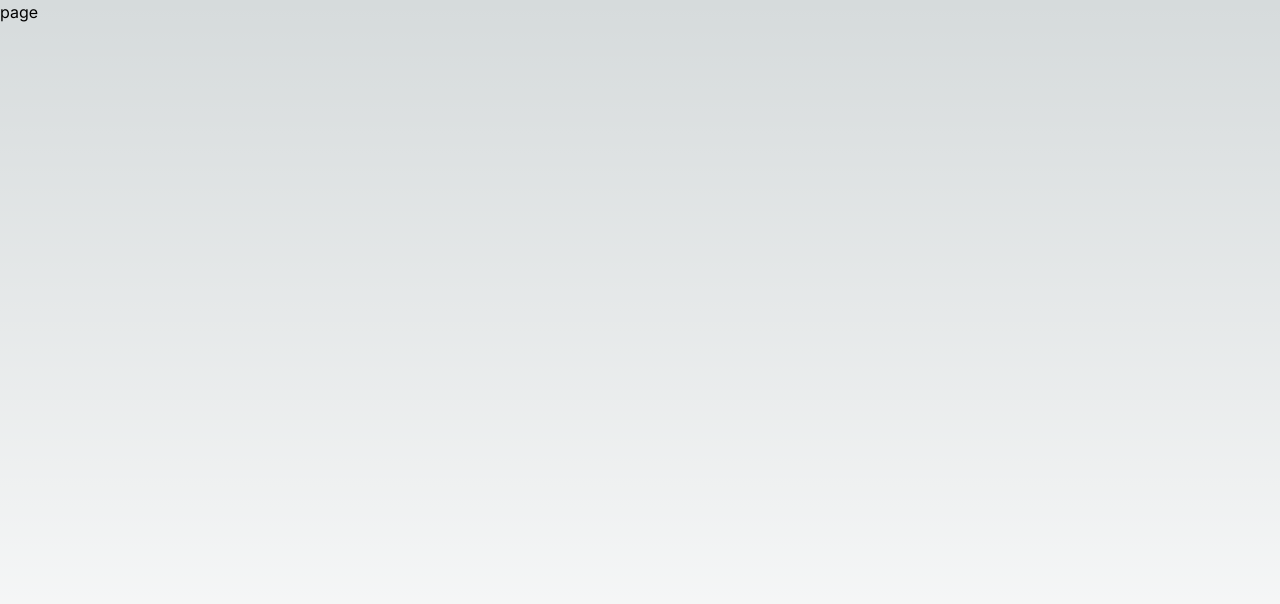
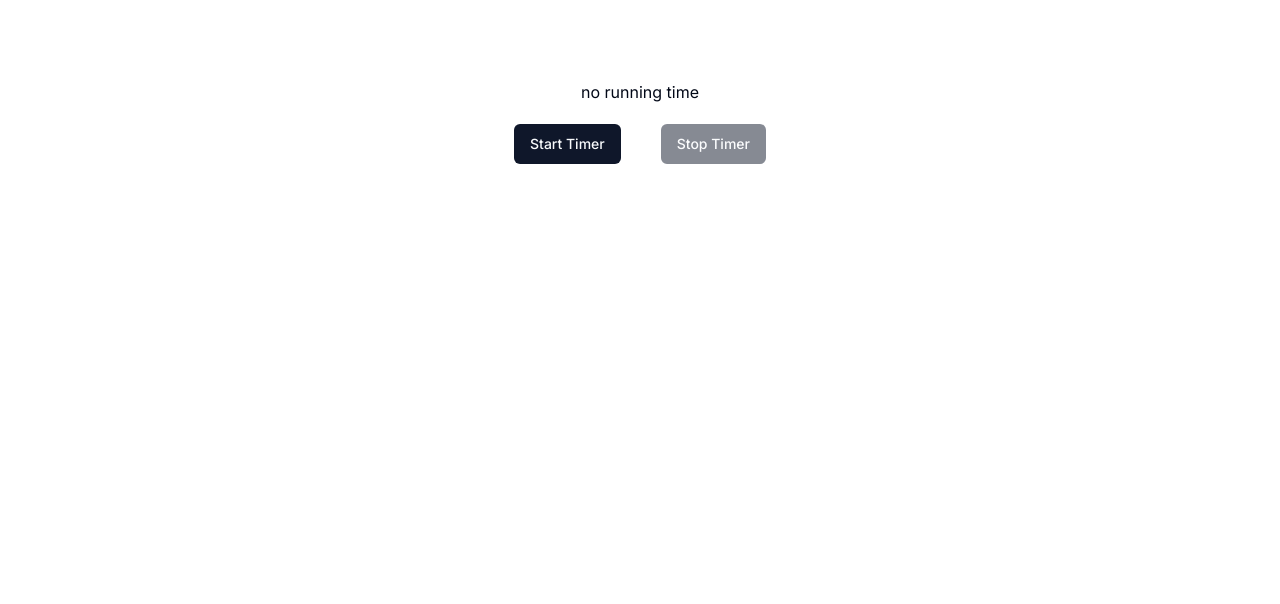
Before and after one commit to Rishiii7/React-Exp, a Next.js app in the folder my-learning/: page /Bind in a window 1280 px wide. Shown: the top 604 px of the page. Built offline with nearby package versions, Linux system fonts and the light colour scheme.

Commit message:
feat: impleted timer function

```diff
--- a/my-learning/app/Bind/page.tsx
+++ b/my-learning/app/Bind/page.tsx
@@ -1,8 +1,84 @@
-import React from 'react'
+"use client";
+import { Button } from '@/components/ui/button';
+import { Input } from '@/components/ui/input'
+import React, { useEffect, useRef, useState } from 'react';
+
+type TimerProps = {
+    time: number
+}
+
+const useTimer = ({
+    time
+} : TimerProps) => {
+    const [isRunning, setIsRunning] = useState(false);
+    const [seconds, setSeconds] = useState(time);
+
+    const timerId = useRef<NodeJS.Timeout>();
+
+    const start = () => {
+        timerId.current = setInterval( () => {
+            /**
+             * start the timer
+             * set the isrunning to true
+             */
+            if(seconds === 0 ) {
+                clearInterval(timerId.current);
+            }
+            setSeconds( (prev) => prev - 1);
+            setIsRunning( true );
+        }, 1000);
+    }
+    const stop = () => {
+        clearInterval(timerId.current);
+        setIsRunning(false);
+        setSeconds(time)
+    }
+
+    useEffect( () => {
+        if(seconds === 0) {
+            stop();
+        }
+    }, [seconds]);
+
+    return {
+        isRunning,
+        start,
+        stop,
+        seconds,
+    }
+}
+
 
 const page = () => {
+
+    const {isRunning, start, stop, seconds} = useTimer({
+        time: 10
+    });
+
+
+
   return (
-    <div>page</div>
+    <>
+    <div className='w-full flex flex-col justify-center items-center mt-20 gap-5'>
+        <div>
+            { isRunning ? seconds : "no running time"}
+        </div>
+        <div className='space-x-10'>
+            <Button
+                onClick={start}
+                disabled={isRunning}
+            >
+                Start Timer
+            </Button>
+            <Button
+                onClick={stop}
+                disabled={!isRunning}
+            >
+                Stop Timer
+            </Button>
+        </div>
+    </div>
+    </>
   )
 }
 
--- a/my-learning/app/globals.css
+++ b/my-learning/app/globals.css
@@ -2,36 +2,68 @@
 @tailwind components;
 @tailwind utilities;
 
-html, body, :root {
-  height: 100%;
-  width: 100%;
-}
-:root {
-  --foreground-rgb: 0, 0, 0;
-  --background-start-rgb: 214, 219, 220;
-  --background-end-rgb: 255, 255, 255;
-}
+@layer base {
+  :root {
+    --background: 0 0% 100%;
+    --foreground: 222.2 84% 4.9%;
+    --card: 0 0% 100%;
+    --card-foreground: 222.2 84% 4.9%;
+    --popover: 0 0% 100%;
+    --popover-foreground: 222.2 84% 4.9%;
+    --primary: 222.2 47.4% 11.2%;
+    --primary-foreground: 210 40% 98%;
+    --secondary: 210 40% 96.1%;
+    --secondary-foreground: 222.2 47.4% 11.2%;
+    --muted: 210 40% 96.1%;
+    --muted-foreground: 215.4 16.3% 46.9%;
+    --accent: 210 40% 96.1%;
+    --accent-foreground: 222.2 47.4% 11.2%;
+    --destructive: 0 84.2% 60.2%;
+    --destructive-foreground: 210 40% 98%;
+    --border: 214.3 31.8% 91.4%;
+    --input: 214.3 31.8% 91.4%;
+    --ring: 222.2 84% 4.9%;
+    --radius: 0.5rem;
+    --chart-1: 12 76% 61%;
+    --chart-2: 173 58% 39%;
+    --chart-3: 197 37% 24%;
+    --chart-4: 43 74% 66%;
+    --chart-5: 27 87% 67%;
+  }
 
-@media (prefers-color-scheme: dark) {
-  :root {
-    --foreground-rgb: 255, 255, 255;
-    --background-start-rgb: 0, 0, 0;
-    --background-end-rgb: 0, 0, 0;
+  .dark {
+    --background: 222.2 84% 4.9%;
+    --foreground: 210 40% 98%;
+    --card: 222.2 84% 4.9%;
+    --card-foreground: 210 40% 98%;
+    --popover: 222.2 84% 4.9%;
+    --popover-foreground: 210 40% 98%;
+    --primary: 210 40% 98%;
+    --primary-foreground: 222.2 47.4% 11.2%;
+    --secondary: 217.2 32.6% 17.5%;
+    --secondary-foreground: 210 40% 98%;
+    --muted: 217.2 32.6% 17.5%;
+    --muted-foreground: 215 20.2% 65.1%;
+    --accent: 217.2 32.6% 17.5%;
+    --accent-foreground: 210 40% 98%;
+    --destructive: 0 62.8% 30.6%;
+    --destructive-foreground: 210 40% 98%;
+    --border: 217.2 32.6% 17.5%;
+    --input: 217.2 32.6% 17.5%;
+    --ring: 212.7 26.8% 83.9%;
+    --chart-1: 220 70% 50%;
+    --chart-2: 160 60% 45%;
+    --chart-3: 30 80% 55%;
+    --chart-4: 280 65% 60%;
+    --chart-5: 340 75% 55%;
   }
 }
 
-body {
-  color: rgb(var(--foreground-rgb));
-  background: linear-gradient(
-      to bottom,
-      transparent,
-      rgb(var(--background-end-rgb))
-    )
-    rgb(var(--background-start-rgb));
-}
-
-@layer utilities {
-  .text-balance {
-    text-wrap: balance;
+@layer base {
+  * {
+    @apply border-border;
+  }
+  body {
+    @apply bg-background text-foreground;
   }
 }
--- /dev/null
+++ b/my-learning/components/ui/button.tsx
@@ -0,0 +1,56 @@
+import * as React from "react"
+import { Slot } from "@radix-ui/react-slot"
+import { cva, type VariantProps } from "class-variance-authority"
+
+import { cn } from "@/lib/utils"
+
+const buttonVariants = cva(
+  "inline-flex items-center justify-center whitespace-nowrap rounded-md text-sm font-medium ring-offset-background transition-colors focus-visible:outline-none focus-visible:ring-2 focus-visible:ring-ring focus-visible:ring-offset-2 disabled:pointer-events-none disabled:opacity-50",
+  {
+    variants: {
+      variant: {
+        default: "bg-primary text-primary-foreground hover:bg-primary/90",
+        destructive:
+          "bg-destructive text-destructive-foreground hover:bg-destructive/90",
+        outline:
+          "border border-input bg-background hover:bg-accent hover:text-accent-foreground",
+        secondary:
+          "bg-secondary text-secondary-foreground hover:bg-secondary/80",
+        ghost: "hover:bg-accent hover:text-accent-foreground",
+        link: "text-primary underline-offset-4 hover:underline",
+      },
+      size: {
+        default: "h-10 px-4 py-2",
+        sm: "h-9 rounded-md px-3",
+        lg: "h-11 rounded-md px-8",
+        icon: "h-10 w-10",
+      },
+    },
+    defaultVariants: {
+      variant: "default",
+      size: "default",
+    },
+  }
+)
+
+export interface ButtonProps
+  extends React.ButtonHTMLAttributes<HTMLButtonElement>,
+    VariantProps<typeof buttonVariants> {
+  asChild?: boolean
+}
+
+const Button = React.forwardRef<HTMLButtonElement, ButtonProps>(
+  ({ className, variant, size, asChild = false, ...props }, ref) => {
+    const Comp = asChild ? Slot : "button"
+    return (
+      <Comp
+        className={cn(buttonVariants({ variant, size, className }))}
+        ref={ref}
+        {...props}
+      />
+    )
+  }
+)
+Button.displayName = "Button"
+
+export { Button, buttonVariants }
--- /dev/null
+++ b/my-learning/components/ui/input.tsx
@@ -0,0 +1,25 @@
+import * as React from "react"
+
+import { cn } from "@/lib/utils"
+
+export interface InputProps
+  extends React.InputHTMLAttributes<HTMLInputElement> {}
+
+const Input = React.forwardRef<HTMLInputElement, InputProps>(
+  ({ className, type, ...props }, ref) => {
+    return (
+      <input
+        type={type}
+        className={cn(
+          "flex h-10 w-full rounded-md border border-input bg-background px-3 py-2 text-sm ring-offset-background file:border-0 file:bg-transparent file:text-sm file:font-medium placeholder:text-muted-foreground focus-visible:outline-none focus-visible:ring-2 focus-visible:ring-ring focus-visible:ring-offset-2 disabled:cursor-not-allowed disabled:opacity-50",
+          className
+        )}
+        ref={ref}
+        {...props}
+      />
+    )
+  }
+)
+Input.displayName = "Input"
+
+export { Input }
--- /dev/null
+++ b/my-learning/lib/utils.ts
@@ -0,0 +1,6 @@
+import { type ClassValue, clsx } from "clsx"
+import { twMerge } from "tailwind-merge"
+
+export function cn(...inputs: ClassValue[]) {
+  return twMerge(clsx(inputs))
+}
--- a/my-learning/tailwind.config.ts
+++ b/my-learning/tailwind.config.ts
@@ -1,20 +1,80 @@
-import type { Config } from "tailwindcss";
+import type { Config } from "tailwindcss"
 
-const config: Config = {
+const config = {
+  darkMode: ["class"],
   content: [
-    "./pages/**/*.{js,ts,jsx,tsx,mdx}",
-    "./components/**/*.{js,ts,jsx,tsx,mdx}",
-    "./app/**/*.{js,ts,jsx,tsx,mdx}",
-  ],
+    './pages/**/*.{ts,tsx}',
+    './components/**/*.{ts,tsx}',
+    './app/**/*.{ts,tsx}',
+    './src/**/*.{ts,tsx}',
+	],
+  prefix: "",
   theme: {
+    container: {
+      center: true,
+      padding: "2rem",
+      screens: {
+        "2xl": "1400px",
+      },
+    },
     extend: {
-      backgroundImage: {
-        "gradient-radial": "radial-gradient(var(--tw-gradient-stops))",
-        "gradient-conic":
-          "conic-gradient(from 180deg at 50% 50%, var(--tw-gradient-stops))",
+      colors: {
+        border: "hsl(var(--border))",
+        input: "hsl(var(--input))",
+        ring: "hsl(var(--ring))",
+        background: "hsl(var(--background))",
+        foreground: "hsl(var(--foreground))",
+        primary: {
+          DEFAULT: "hsl(var(--primary))",
+          foreground: "hsl(var(--primary-foreground))",
+        },
+        secondary: {
+          DEFAULT: "hsl(var(--secondary))",
+          foreground: "hsl(var(--secondary-foreground))",
+        },
+        destructive: {
+          DEFAULT: "hsl(var(--destructive))",
+          foreground: "hsl(var(--destructive-foreground))",
+        },
+        muted: {
+          DEFAULT: "hsl(var(--muted))",
+          foreground: "hsl(var(--muted-foreground))",
+        },
+        accent: {
+          DEFAULT: "hsl(var(--accent))",
+          foreground: "hsl(var(--accent-foreground))",
+        },
+        popover: {
+          DEFAULT: "hsl(var(--popover))",
+          foreground: "hsl(var(--popover-foreground))",
+        },
+        card: {
+          DEFAULT: "hsl(var(--card))",
+          foreground: "hsl(var(--card-foreground))",
+        },
+      },
+      borderRadius: {
+        lg: "var(--radius)",
+        md: "calc(var(--radius) - 2px)",
+        sm: "calc(var(--radius) - 4px)",
+      },
+      keyframes: {
+        "accordion-down": {
+          from: { height: "0" },
+          to: { height: "var(--radix-accordion-content-height)" },
+        },
+        "accordion-up": {
+          from: { height: "var(--radix-accordion-content-height)" },
+          to: { height: "0" },
+        },
+      },
+      animation: {
+        "accordion-down": "accordion-down 0.2s ease-out",
+        "accordion-up": "accordion-up 0.2s ease-out",
       },
     },
   },
-  plugins: [],
-};
-export default config;
+  plugins: [require("tailwindcss-animate")],
+} satisfies Config
+
+export default config
```
Also changed, not shown: my-learning/package.json (+10 -4 lines), my-learning/components.json (added), 1 other file (tests, documents, lock files or other folders).
